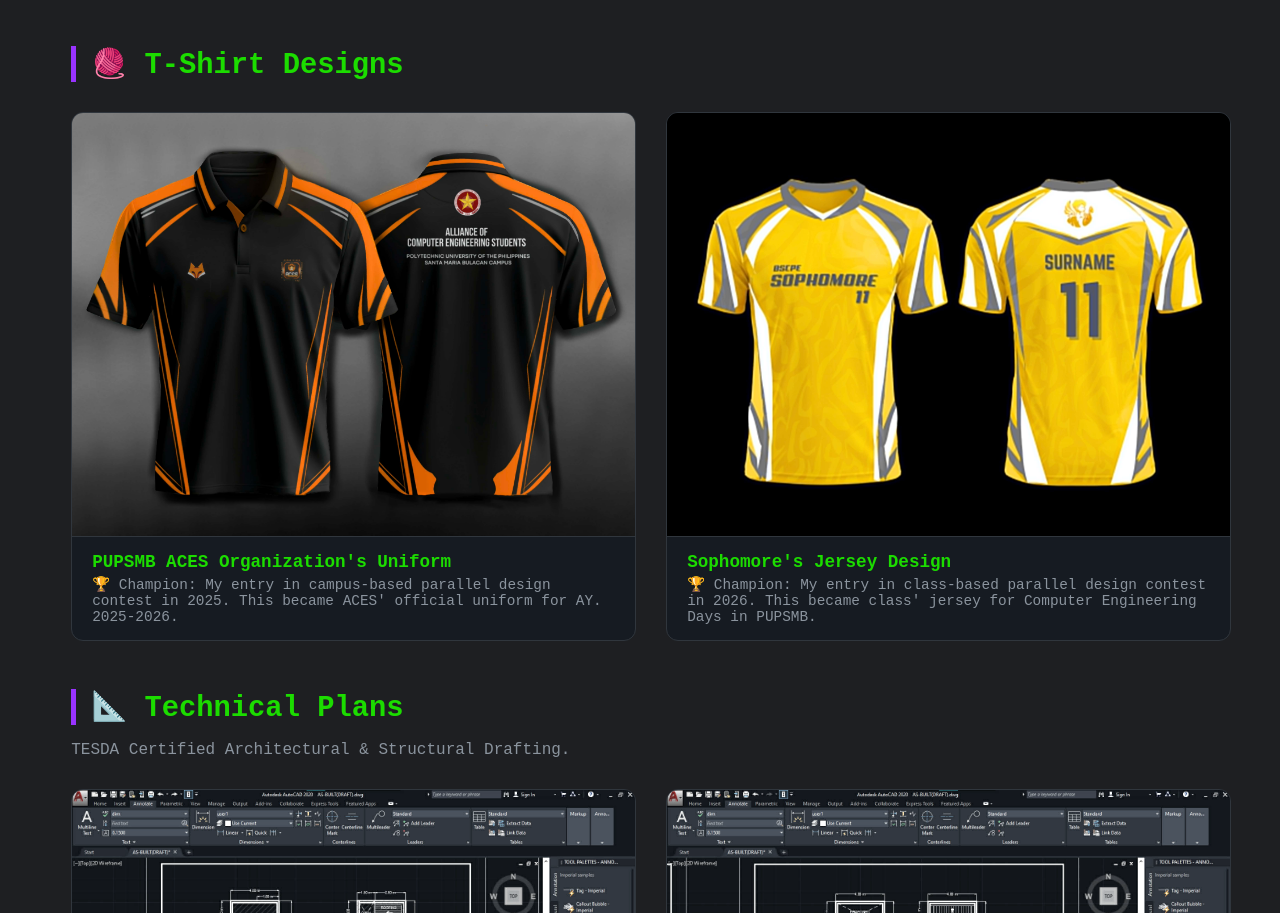
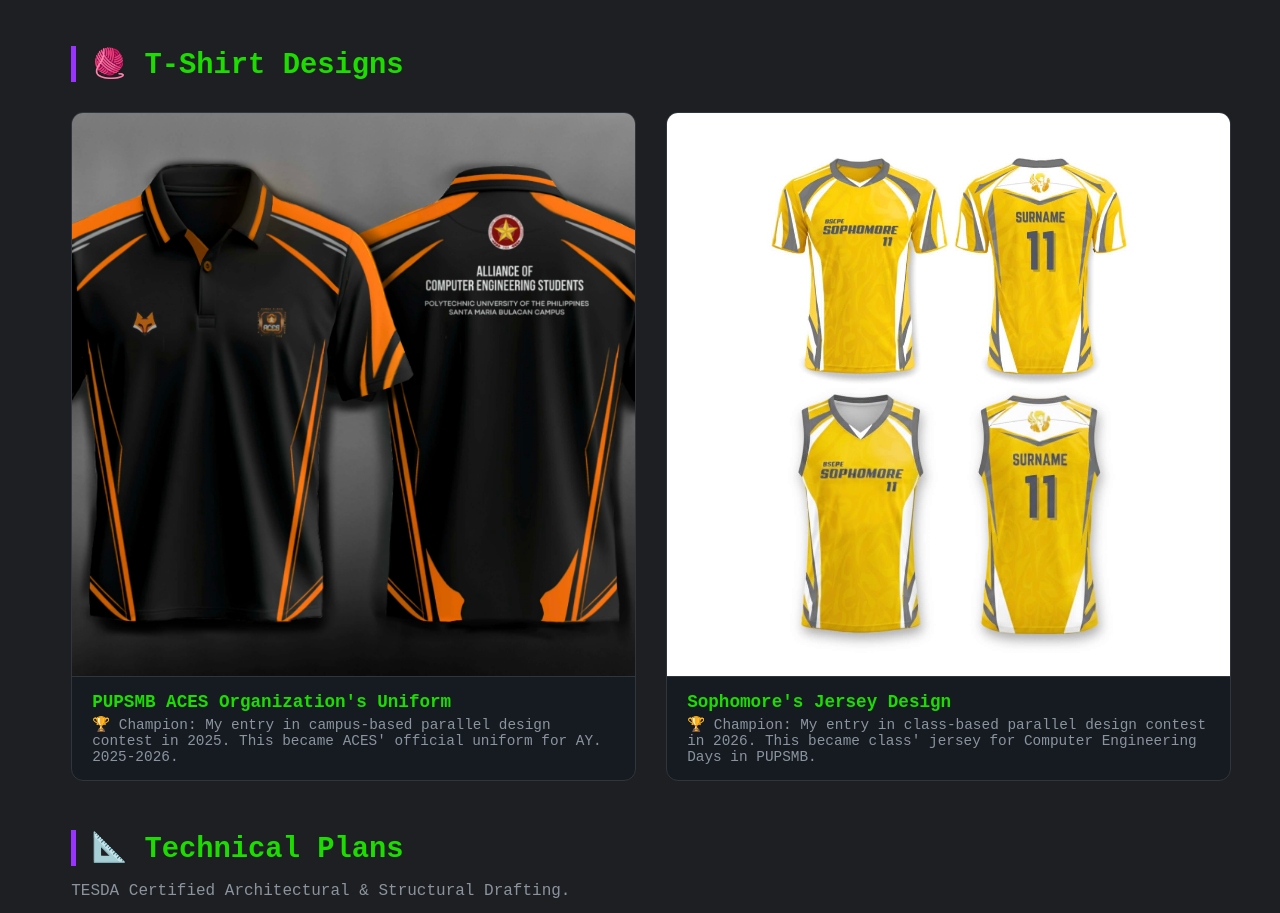
Before and after one commit to n1koru3/n1koru3.github.io, a plain HTML site: page index.html in a window 1280 px wide. Shown: the part 5422-6335 px from the top of the page. Drawn offline with Linux system fonts and the light colour scheme.

Commit message:
Update jersey image source in index.html

```diff
--- a/index.html
+++ b/index.html
@@ -1656,7 +1656,7 @@
             </div>
 
             <div class="shirt-card art-card">
-                <img src="imgs/others/other265.jpg" alt="Jersey">
+                <img src="imgs/others/other2651.jpg" alt="Jersey">
                 <div class="draft-info">
                     <h4>Sophomore's Jersey Design</h4>
                     <p>🏆 Champion: My entry in class-based parallel design contest in 2026. This became class' jersey for Computer Engineering Days in PUPSMB.</p>
```
